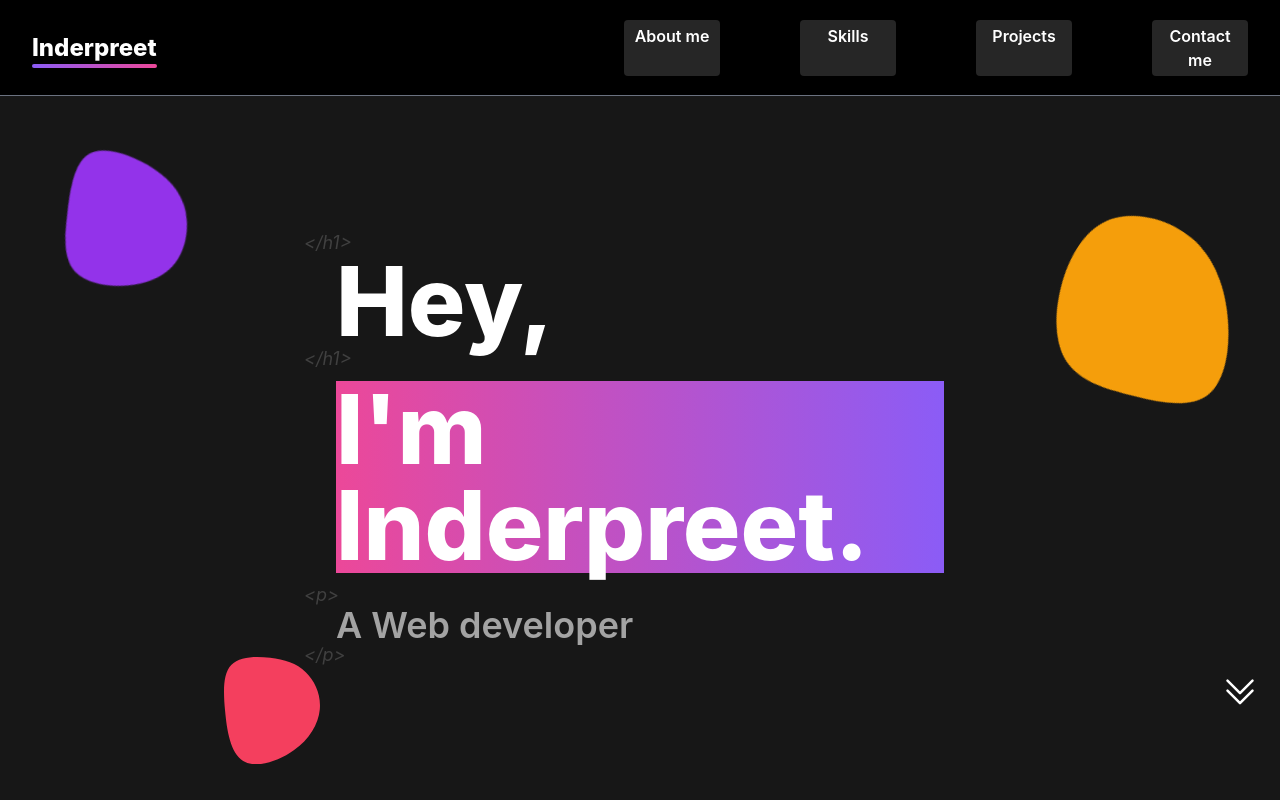
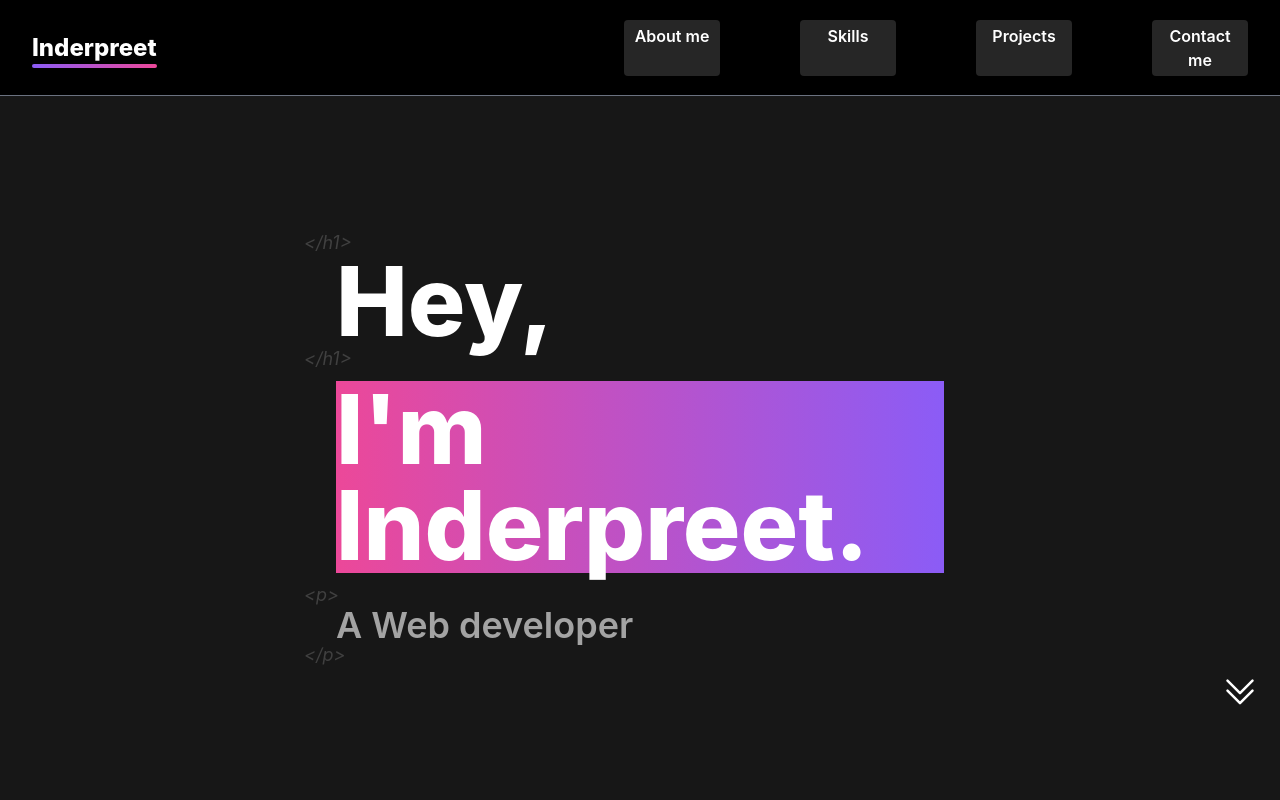
Before and after one commit to Inderpreet-React/portfolio, a React (Create React App) app: page / in a window 1280 px wide. Shown: the top 800 px of the page. Built offline with nearby package versions, Linux system fonts and the light colour scheme.

Commit message:
remove blobz

```diff
--- a/src/components/AboutMe.js
+++ b/src/components/AboutMe.js
@@ -1,7 +1,4 @@
 import React from "react";
-import PurpleBlob from "./PurpleBlob";
-import YellowBlob from "./YellowBlob";
-import PinkBlob from "./PinkBlob";
 import { motion } from "framer-motion";
 import ScrollDown from "./ScrollDown";
 
@@ -65,9 +62,6 @@ export default function AboutMe({ isAboutMeRef }) {
 						</span>
 					</motion.h1>
 				</div>
-				<PurpleBlob />
-				<YellowBlob />
-				<PinkBlob />
 			</div>
 			<ScrollDown />
 		</section>
```
